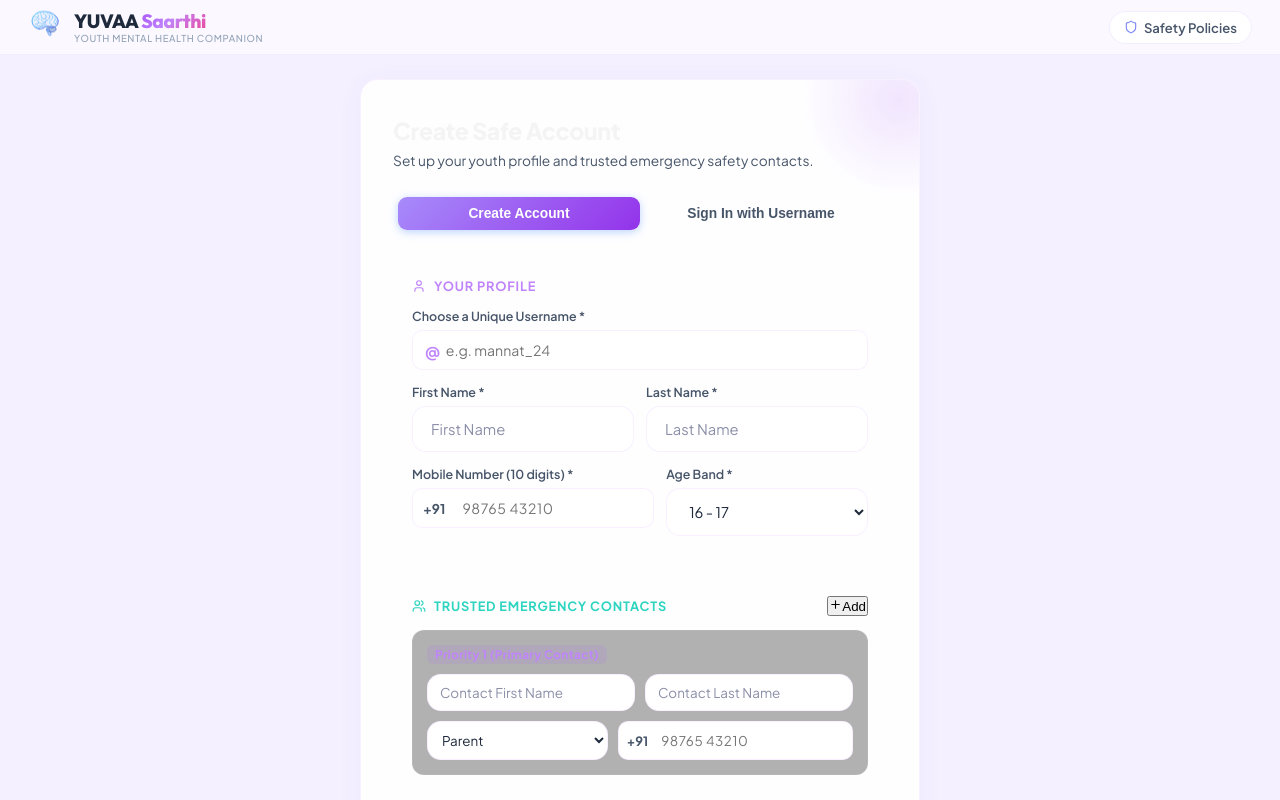
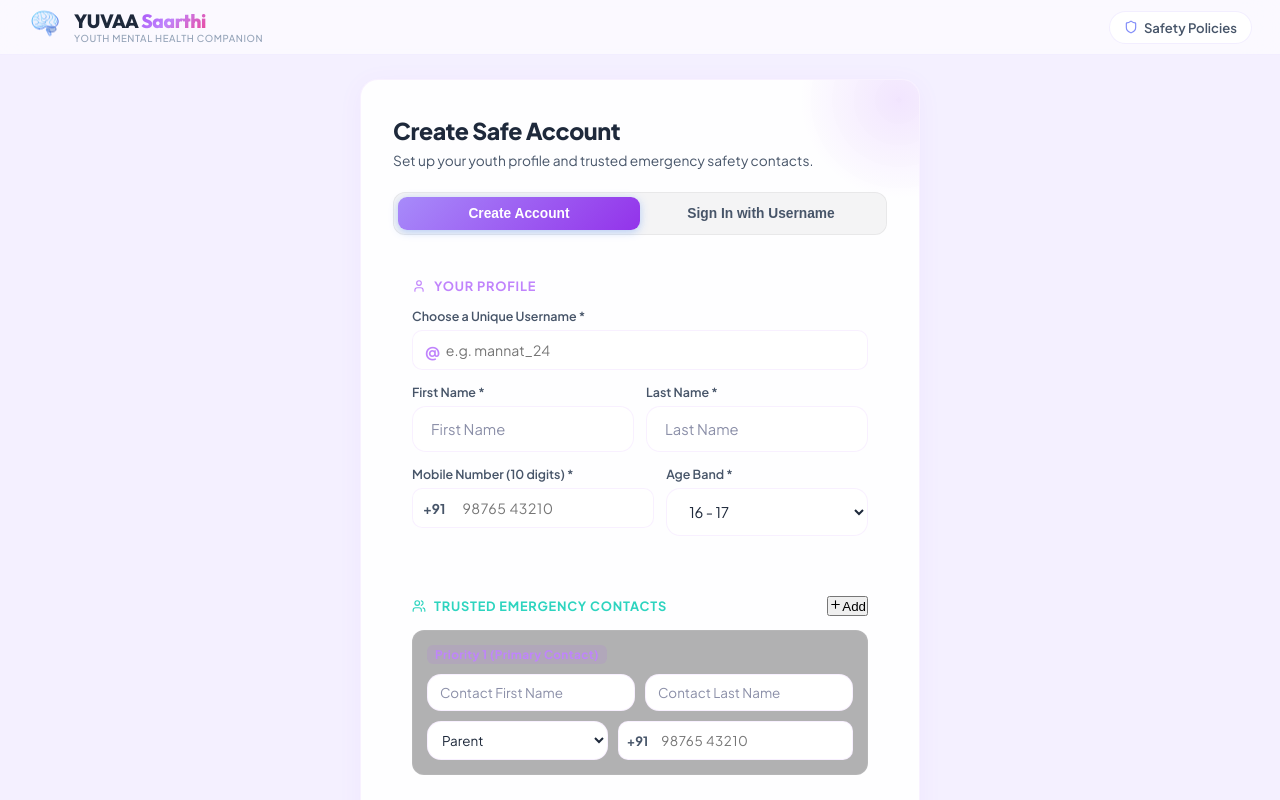
Before and after one commit to mannatnandi2007/yuva-saarthi, a React (Vite) app in the folder frontend/: page / in a window 1280 px wide. Built offline with nearby package versions, Linux system fonts and the light colour scheme; no server answers.

Commit message:
fix: resolve signup layout clipping and text visibility issues

```diff
--- a/frontend/src/App.jsx
+++ b/frontend/src/App.jsx
@@ -221,7 +221,7 @@
             emergencyContacts={emergencyContacts}
           />
         ) : (
-          <div style={{ flexGrow: 1, display: 'flex', alignItems: 'center', justifyContent: 'center', padding: '24px' }}>
+          <div style={{ flexGrow: 1, display: 'flex', flexDirection: 'column', alignItems: 'center', padding: '24px', overflowY: 'auto' }}>
             {currentPage === 'signup' && (
               <Signup
                 onComplete={handleSignupComplete}
--- a/frontend/src/pages/Signup.jsx
+++ b/frontend/src/pages/Signup.jsx
@@ -172,7 +172,7 @@
   };
 
   return (
-    <div style={{ width: '100%', maxWidth: '560px', margin: '0 auto' }} className="animate-slideup">
+    <div style={{ width: '100%', maxWidth: '560px', margin: 'auto' }} className="animate-slideup">
       <div className="glass-panel" style={{ padding: '36px 32px', position: 'relative', overflow: 'hidden' }}>
 
         {/* Subtle decorative glow */}
@@ -188,7 +188,7 @@
 
         {/* Card Header */}
         <div style={{ marginBottom: '22px' }}>
-          <h2 style={{ fontSize: '1.45rem', fontWeight: '800', letterSpacing: '-0.02em', marginBottom: '6px', color: '#f4f4f5' }}>
+          <h2 style={{ fontSize: '1.45rem', fontWeight: '800', letterSpacing: '-0.02em', marginBottom: '6px', color: 'var(--text-primary)' }}>
             {isLoginMode ? "Welcome Back" : "Create Safe Account"}
           </h2>
           <p style={{ color: 'var(--text-secondary)', fontSize: '0.86rem', lineHeight: '1.4' }}>
@@ -201,8 +201,8 @@
         {/* Segmented Tab Switcher */}
         <div style={{
           display: 'flex',
-          background: 'rgba(255, 255, 255, 0.04)',
-          border: '1px solid rgba(255, 255, 255, 0.06)',
+          background: 'rgba(0, 0, 0, 0.04)',
+          border: '1px solid rgba(0, 0, 0, 0.05)',
           borderRadius: '12px',
           padding: '4px',
           marginBottom: '24px'
```
